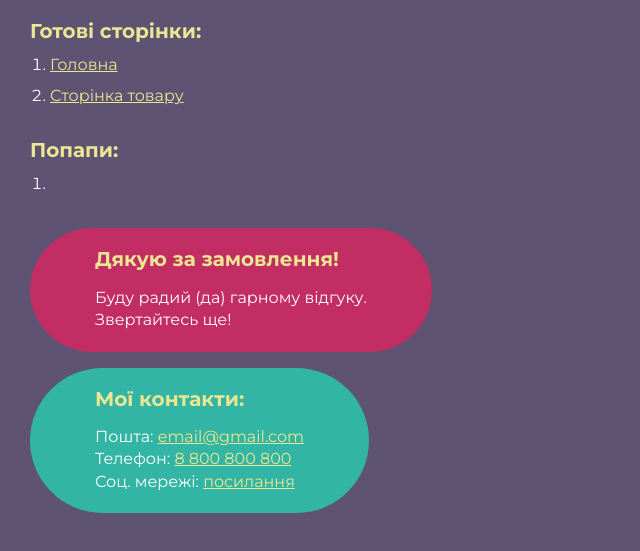
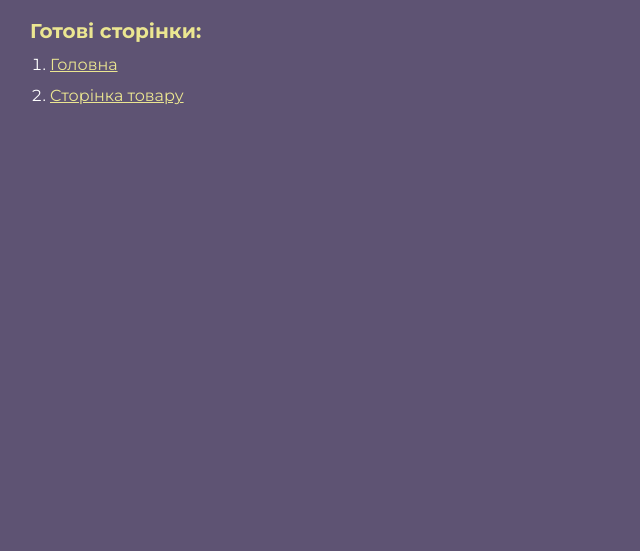
Before and after one commit to eugenederii/matao, a website: page dist/index.html in a window 1280 px wide. Shown: the part 115-666 px from the top of the page, without its empty margins (0-640 px from the left). Drawn offline with Linux system fonts and the light colour scheme.

Commit message:
Update index.html

```diff
--- a/dist/index.html
+++ b/dist/index.html
@@ -18,21 +18,7 @@
 			<li><a target="_blank" href="home.html">Головна</a></li>
 			<li><a target="_blank" href="product.html">Cторінка товару</a></li>
 		</ol>
-		<h2>Попапи:</h2>
-		<ol class="rootpage__list">
-			<li><a target="_blank" href="home.html#"></a></li>
-		</ol>
-		<div class="rootpage__tnx">
-			<h2>Дякую за замовлення!</h2>
-			<p>Буду радий (да) гарному відгуку.</p>
-			<p>Звертайтесь ще!</p>
-		</div>
-		<div class="rootpage__contacts">
-			<h2>Мої контакти:</h2>
-			<p>Пошта: <a href="mailto:email@gmail.com">email@gmail.com</a></p>
-			<p>Телефон: <a href="tel:8800800800">8 800 800 800</a></p>
-			<p>Соц. мережі: <a href="">посилання</a></p>
-		</div>
+
 	</div>
 </body>
 <style>
```
